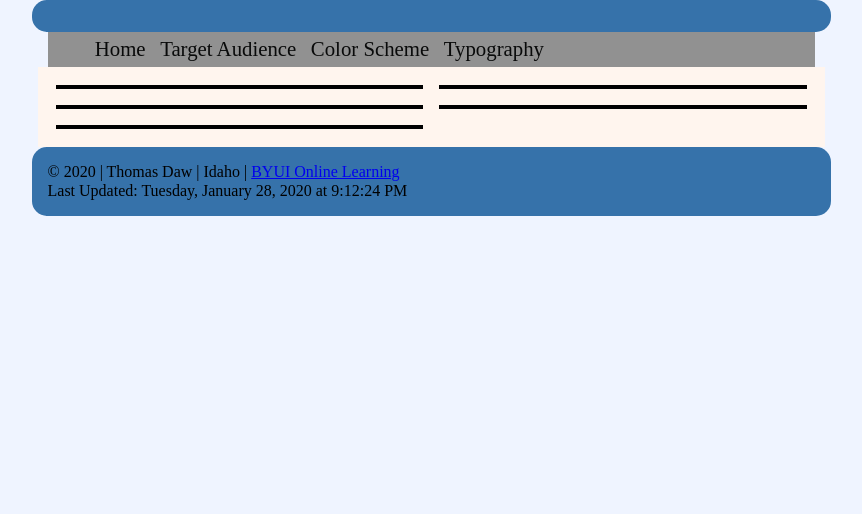
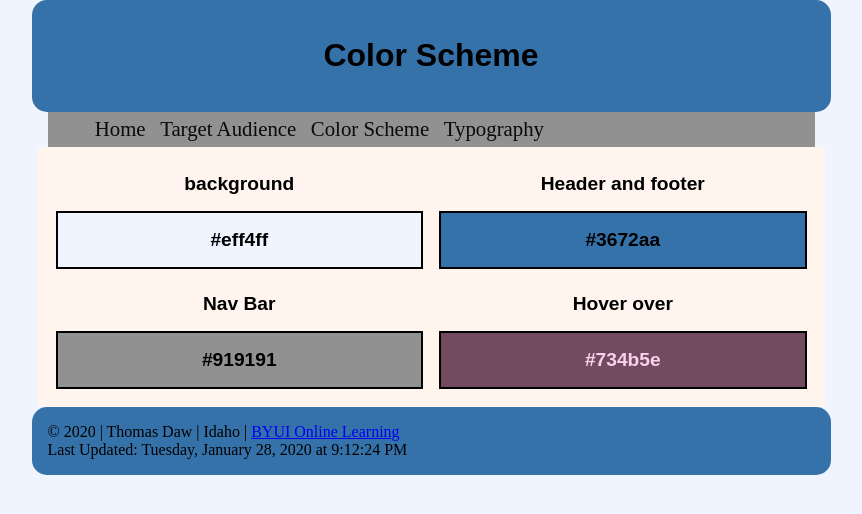
Before and after one commit to TomGDaw/TomGDaw.github.io, a plain HTML site: page lesson3/color-scheme.html in a window 1280 px wide. Shown: the whole page, without its empty margins (209-1071 px from the left). Drawn offline with nearby package versions, Linux system fonts and the light colour scheme.

Commit message:
updated Color Scheme

```diff
--- a/lesson3/color-scheme.html
+++ b/lesson3/color-scheme.html
@@ -11,7 +11,7 @@
 
 <body>
     <header>
-
+        <h1>Color Scheme</h1>
     </header>
 
     <nav>
@@ -24,25 +24,33 @@
     </nav>
 
     <main>
-        <section id="background">
+        <div>
+            <h2>background</h2>
+            <section id="backgroundcolor">
+                <h2>#eff4ff</h2>
+            </section>
+        </div>
 
-        </section>
+        <div>
+            <h2>Header and footer</h2>
+            <section id="headerfooter">
+                <h2>#3672aa</h2>
+            </section>
+        </div>
 
-        <section id="Header">
+        <div>
+            <h2>Nav Bar</h2>
+            <section id="navbar">
+                <h2>#919191</h2>
+            </section>
+        </div>
 
-        </section>
-
-        <section id=header>
-
-        </section>
-
-        <section>
-
-        </section>
-
-        <section>
-
-        </section>
+        <div>
+            <h2>Hover over</h2>
+            <section id="hoverover">
+                <h2>#734b5e</h2>
+            </section>
+        </div>
     </main>
     <footer>
         &copy; <span id="currentDate"></span> | Thomas Daw | Idaho | <a href="https://www.byui.edu/online"
--- a/lesson3/css/styles.css
+++ b/lesson3/css/styles.css
@@ -79,6 +79,28 @@ p {
       flex-direction: column;
   }
 
+  div {
+    width: 100%;
+    height: 100%;
+  }
+
+  #backgroundcolor {
+      background-color: #eff4ff;
+  }
+
+  #headerfooter {
+      background-color: #3672aa;
+  }
+
+  #navbar {
+      background-color: #919191;
+  }
+
+  #hoverover {
+      background-color: #734b5e;
+      color: #f5d3ee;
+  }
+
 /* iPhoneX views */
 main,
 header,
```
